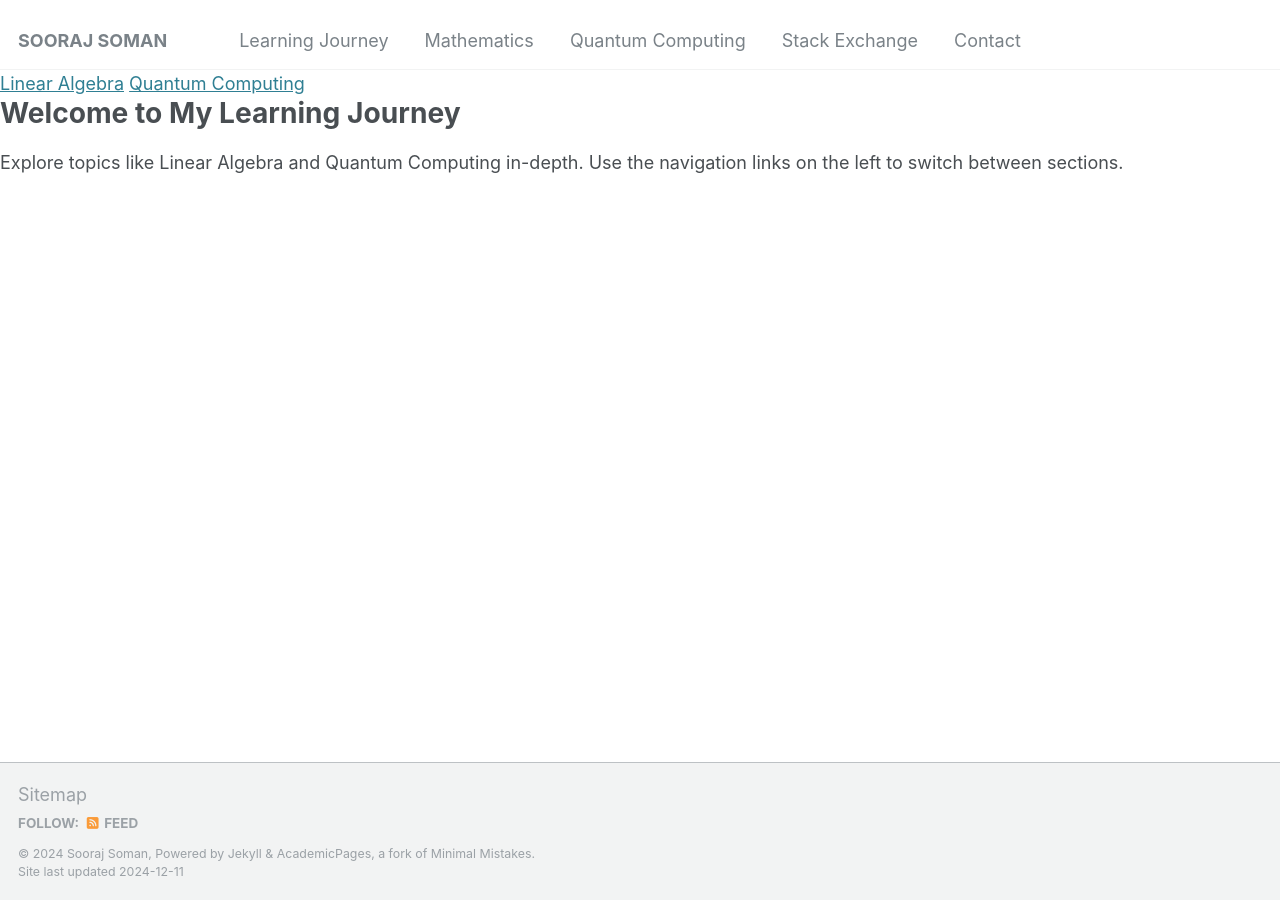
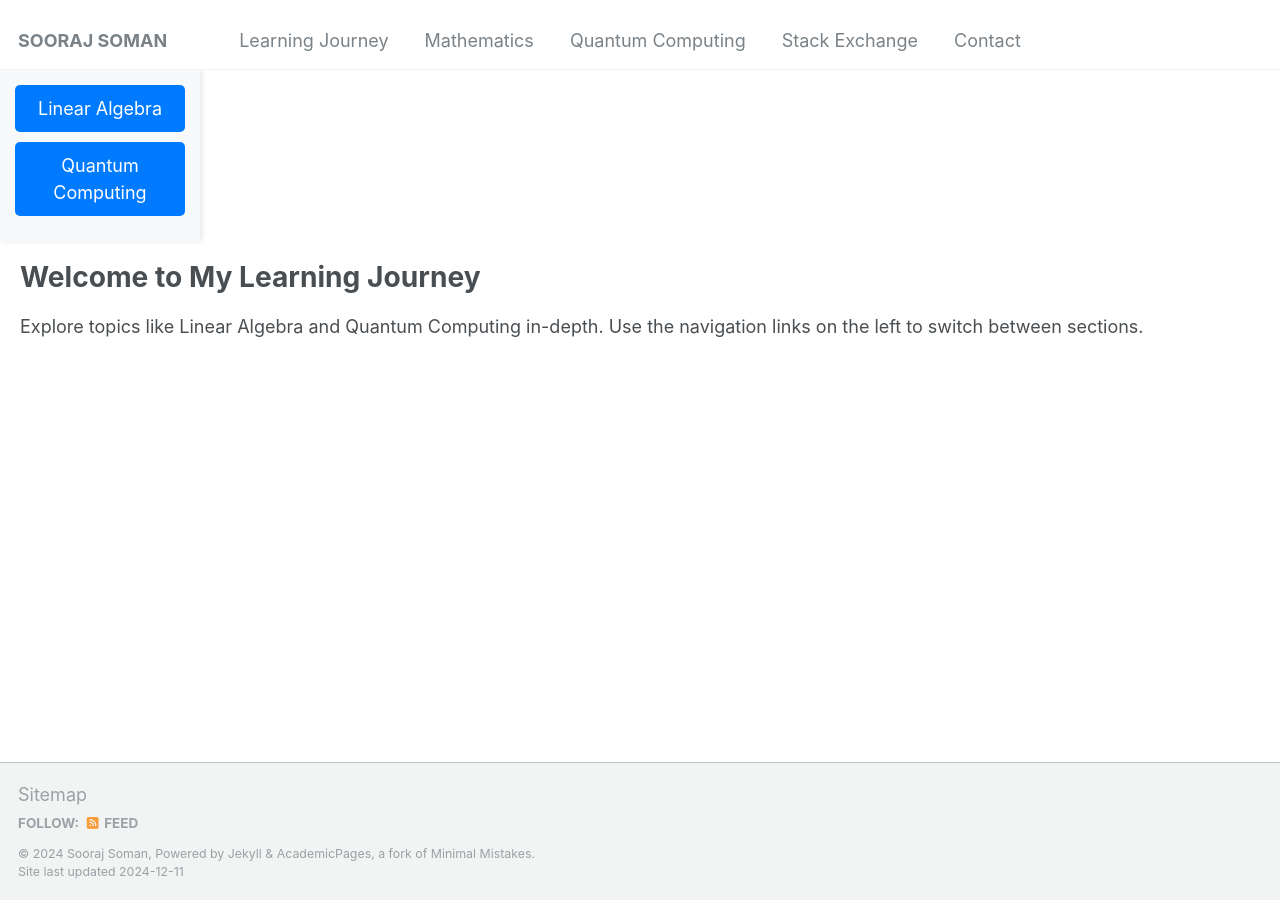
Before and after one commit to soorajss1729/soorajss1729.github.io, a Jekyll site: the page built from _learning/learning.md, in a window 1280 px wide. Built offline with Jekyll 4.4.1, drawn with Linux system fonts in a browser that asks for light colours.

Commit message:
Update main.scss

```diff
--- a/assets/css/main.scss
+++ b/assets/css/main.scss
@@ -39,3 +39,34 @@
 @import "vendor/font-awesome/brands";
 @import "vendor/magnific-popup/magnific-popup";
 @import "print";
+
+.learning-page {
+  display: flex;
+}
+
+.learning-sidebar {
+  width: 200px; /* Sidebar width */
+  background-color: #f8f9fa; /* Light gray background */
+  padding: 15px; /* Padding for spacing */
+  box-shadow: 2px 0 5px rgba(0, 0, 0, 0.1); /* Subtle shadow */
+}
+
+.learning-sidebar a {
+  display: block; /* Make links appear in a block */
+  margin-bottom: 10px; /* Space between links */
+  padding: 10px; /* Padding for clickable area */
+  background-color: #007bff; /* Button color */
+  color: #ffffff; /* Text color */
+  text-decoration: none; /* Remove underline */
+  border-radius: 5px; /* Rounded corners */
+  text-align: center; /* Center align text */
+}
+
+.learning-sidebar a:hover {
+  background-color: #0056b3; /* Darker blue on hover */
+}
+
+.learning-content {
+  flex: 1; /* Take the remaining space */
+  padding: 20px; /* Padding for content area */
+}
```
